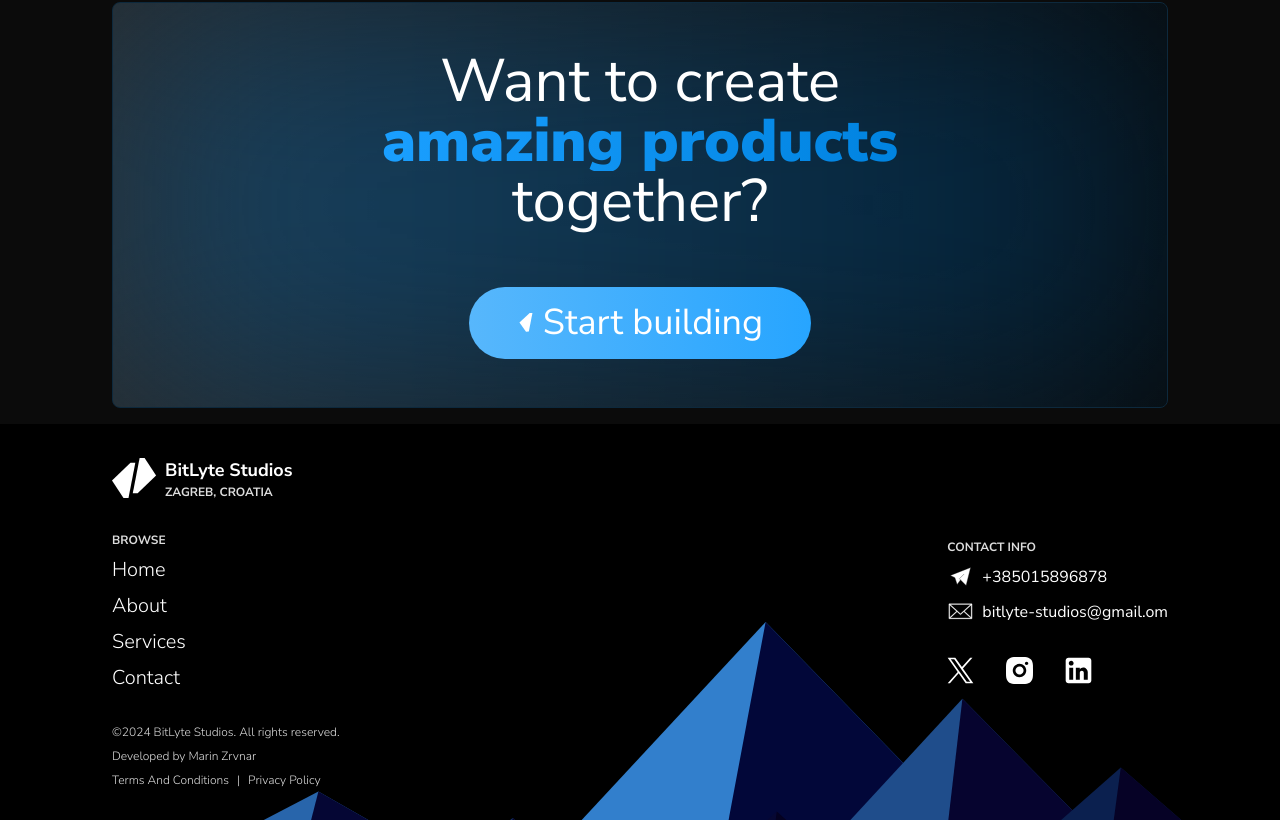
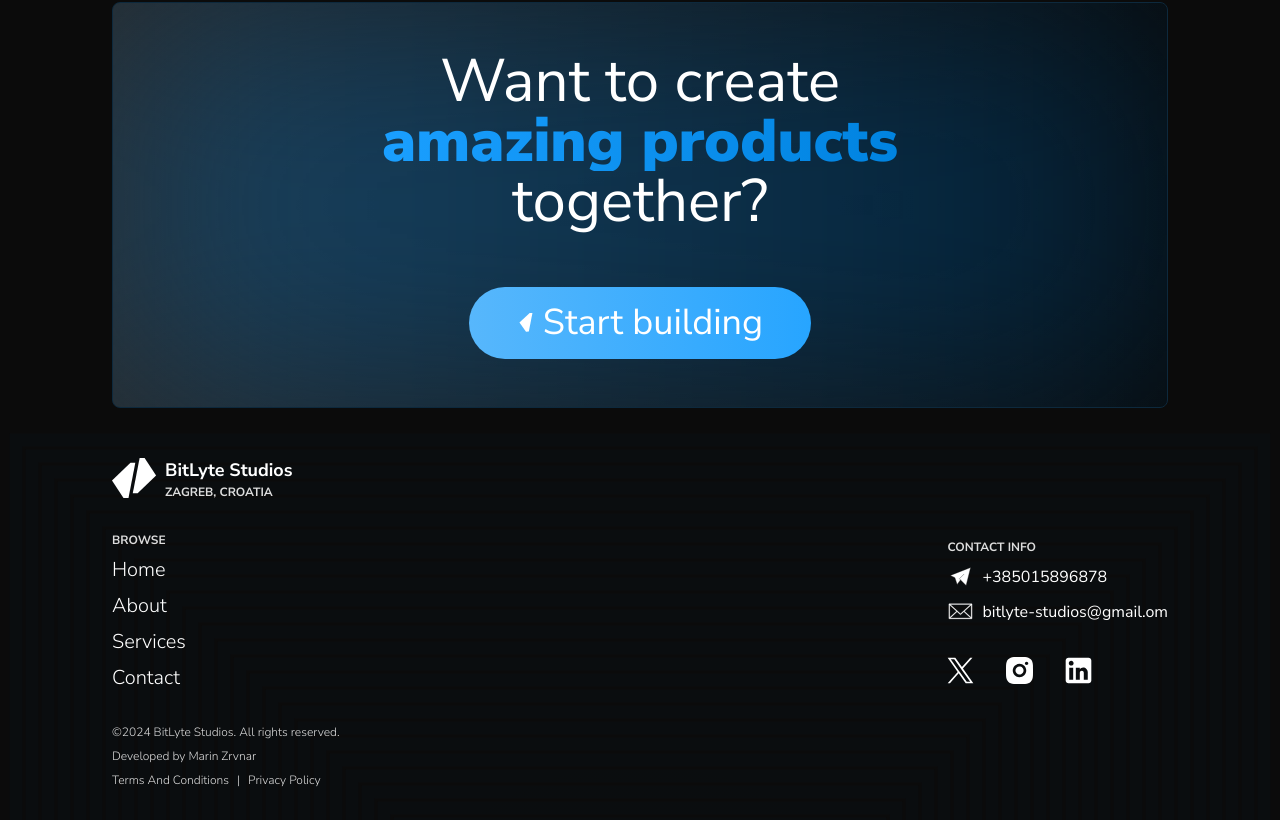
Before and after one commit to zrvnarmarin/BitLyte-Studios-Website, a Next.js app: page / in a window 1280 px wide. Shown: the part 6496-7316 px from the top of the page. Built offline with nearby package versions, Linux system fonts and the light colour scheme.

Commit message:
new footer svg background;

```diff
--- a/app/components/Footer.tsx
+++ b/app/components/Footer.tsx
@@ -6,29 +6,82 @@ export default function Footer() {
   return (
     <footer className="relative w-full pt-8 pb-8 px-8 md:px-14 lg:px-24 xl:px-28 2xl:px-32 3xl:px-72 overflow-hidden">
       <div className="absolute inset-0 w-full h-full">
-        <svg
-          className="w-full h-full"
-          xmlns="http://www.w3.org/2000/svg"
-          viewBox="0 0 1600 900"
-          preserveAspectRatio="xMidYMid slice"
+        <svg xmlns="http://www.w3.org/2000/svg" viewBox="0 0 1000 1000">
+          <rect fill="#0B0B0B" />
+          <defs>
+            <radialGradient
+              id="a"
+              cx="500"
+              cy="500"
+              r="33.8%"
+              gradientUnits="userSpaceOnUse"
             >
-          <rect fill="#000000" width="1600" height="900" />
-          <polygon fill="#327fcc" points="957 450 539 900 1396 900" />
-          <polygon fill="#020739" points="957 450 872.9 900 1396 900" />
-          <polygon fill="#2865ab" points="-60 900 398 662 816 900" />
-          <polygon fill="#050634" points="337 900 398 662 816 900" />
-          <polygon fill="#1f4d8b" points="1203 546 1552 900 876 900" />
-          <polygon fill="#06042f" points="1203 546 1552 900 1162 900" />
-          <polygon fill="#15366c" points="641 695 886 900 367 900" />
-          <polygon fill="#06032a" points="587 900 641 695 886 900" />
-          <polygon fill="#0b204f" points="1710 900 1401 632 1096 900" />
-          <polygon fill="#060226" points="1710 900 1401 632 1365 900" />
-          <polygon fill="#060733" points="1210 900 971 687 725 900" />
-          <polygon fill="#040121" points="943 900 1210 900 971 687" />
+              <stop offset="0" stop-color="#0B0B0B" />
+              <stop offset="1" stop-color="#0B0B0B" />
+            </radialGradient>
+            <radialGradient
+              id="b"
+              cx="500"
+              cy="500"
+              r="53.8%"
+              gradientUnits="userSpaceOnUse"
+            >
+              <stop offset="0" stop-color="#0B0B0B" stop-opacity="1" />
+              <stop offset="1" stop-color="#0B0B0B" stop-opacity="0" />
+            </radialGradient>
+          </defs>
+          <rect fill="url(#a)" width="1000" height="1000" />
+          <g
+            fill="none"
+            stroke="#003053"
+            stroke-width="10"
+            stroke-miterlimit="10"
+            stroke-opacity="0.06"
+          >
+            <rect x="12.5" y="12.5" width="975" height="975" />
+            <rect x="25" y="25" width="950" height="950" />
+            <rect x="37.5" y="37.5" width="925" height="925" />
+            <rect x="50" y="50" width="900" height="900" />
+            <rect x="62.5" y="62.5" width="875" height="875" />
+            <rect x="75" y="75" width="850" height="850" />
+            <rect x="87.5" y="87.5" width="825" height="825" />
+            <rect x="100" y="100" width="800" height="800" />
+            <rect x="112.5" y="112.5" width="775" height="775" />
+            <rect x="125" y="125" width="750" height="750" />
+            <rect x="137.5" y="137.5" width="725" height="725" />
+            <rect x="150" y="150" width="700" height="700" />
+            <rect x="162.5" y="162.5" width="675" height="675" />
+            <rect x="175" y="175" width="650" height="650" />
+            <rect x="187.5" y="187.5" width="625" height="625" />
+            <rect x="200" y="200" width="600" height="600" />
+            <rect x="212.5" y="212.5" width="575" height="575" />
+            <rect x="225" y="225" width="550" height="550" />
+            <rect x="237.5" y="237.5" width="525" height="525" />
+            <rect x="250" y="250" width="500" height="500" />
+            <rect x="262.5" y="262.5" width="475" height="475" />
+            <rect x="275" y="275" width="450" height="450" />
+            <rect x="287.5" y="287.5" width="425" height="425" />
+            <rect x="300" y="300" width="400" height="400" />
+            <rect x="312.5" y="312.5" width="375" height="375" />
+            <rect x="325" y="325" width="350" height="350" />
+            <rect x="337.5" y="337.5" width="325" height="325" />
+            <rect x="350" y="350" width="300" height="300" />
+            <rect x="362.5" y="362.5" width="275" height="275" />
+            <rect x="375" y="375" width="250" height="250" />
+            <rect x="387.5" y="387.5" width="225" height="225" />
+            <rect x="400" y="400" width="200" height="200" />
+            <rect x="412.5" y="412.5" width="175" height="175" />
+            <rect x="425" y="425" width="150" height="150" />
+            <rect x="437.5" y="437.5" width="125" height="125" />
+            <rect x="450" y="450" width="100" height="100" />
+            <rect x="462.5" y="462.5" width="75" height="75" />
+            <rect x="475" y="475" width="50" height="50" />
+            <rect x="487.5" y="487.5" width="25" height="25" />
+          </g>
+          <rect fill-opacity="0.06" fill="url(#b)" width="1000" height="1000" />{" "}
         </svg>
       </div>
       <div className="relative z-10 w-full flex flex-col items-start gap-2">
-
         {/* Logo */}
         <Link href="/">
           <div className="flex flex-col md:flex-row items- md:items-center gap-2">
@@ -47,7 +100,9 @@ export default function Footer() {
         {/* Quick links */}
         <div className="flex items-center justify-between w-full">
           <div className="flex flex-col pt-6 gap-2">
-              <p className="text-xs md:text-md font-bold text-[#dddddd] uppercase">Browse</p>
+            <p className="text-xs md:text-md font-bold text-[#dddddd] uppercase">
+              Browse
+            </p>
             {quickLinkRoutes.map((routeLink) => (
               <React.Fragment key={routeLink.id}>
                 <Link href={routeLink.href}>
@@ -57,7 +112,7 @@ export default function Footer() {
                 </Link>
               </React.Fragment>
             ))}
-            </div>Lin
+          </div>
           {/* Social media links */}
           <div className="flex flex-col pt-6 gap-2">
             <p className="text-xs md:text-md font-bold text-[#dddddd] uppercase">
```
Lines whose indentation alone changed are shown as unchanged.
